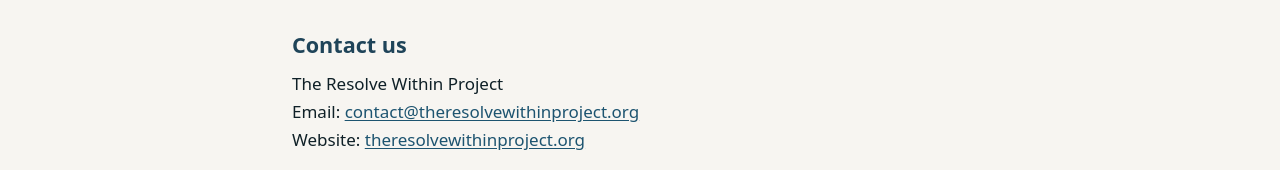
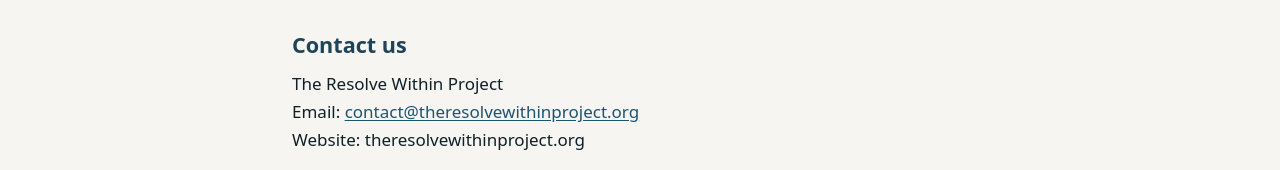
Before and after one commit to mpsmith716/resolve-within-help, a plain HTML site: page privacy/index.html in a window 1280 px wide. Shown: the part 5517-5687 px from the top of the page. Drawn offline with Linux system fonts and the light colour scheme.

Commit message:
Remove links to the website home page (has donate buttons) from pages opened by the iOS app (App Review 3.1.1) (#1)

```diff
--- a/privacy/index.html
+++ b/privacy/index.html
@@ -49,7 +49,7 @@
   <a class="skip" href="#content">Skip to main content</a>
   <header class="site">
     <div class="wrap">
-      <a class="brand" href="https://theresolvewithinproject.org">The Resolve Within Project</a>
+      <a class="brand" href="/">The Resolve Within Project</a>
       <nav class="top" aria-label="Policies and help">
         <ul>
         <li><a href="/privacy" aria-current="page">Privacy</a></li>
@@ -158,7 +158,7 @@
     <h2>Contact us</h2>
     <p>The Resolve Within Project<br>
     Email: <a href="mailto:contact@theresolvewithinproject.org">contact@theresolvewithinproject.org</a><br>
-    Website: <a href="https://theresolvewithinproject.org">theresolvewithinproject.org</a></p>
+    Website: theresolvewithinproject.org</p>
     <div class="callout crisis" role="note" aria-label="Crisis support">
     <p><strong>Resolve Within is not a crisis service.</strong> If you are in crisis or in danger, call <strong>911</strong>, or call or text <strong>988</strong> (Suicide &amp; Crisis Lifeline) in the United States. Veterans can call <strong>988 and press 1</strong> or text <strong>838255</strong>. Outside the U.S., find a helpline at <a href="https://findahelpline.com">findahelpline.com</a>.</p>
     </div>
```
Also changed, not shown: 404.html (+1 -1 lines), delete-account/index.html (+1 -1 lines), index.html (+1 -1 lines), support/index.html (+1 -1 lines), terms/index.html (+2 -2 lines).
